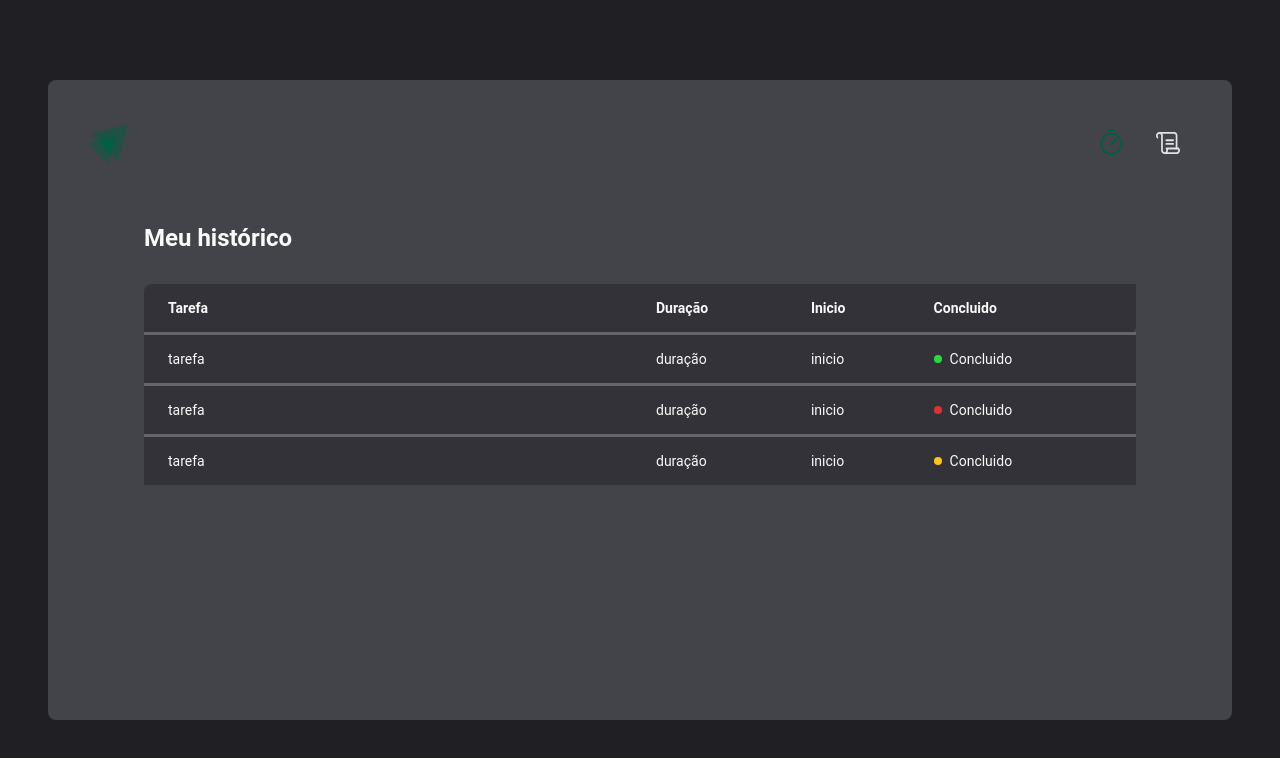
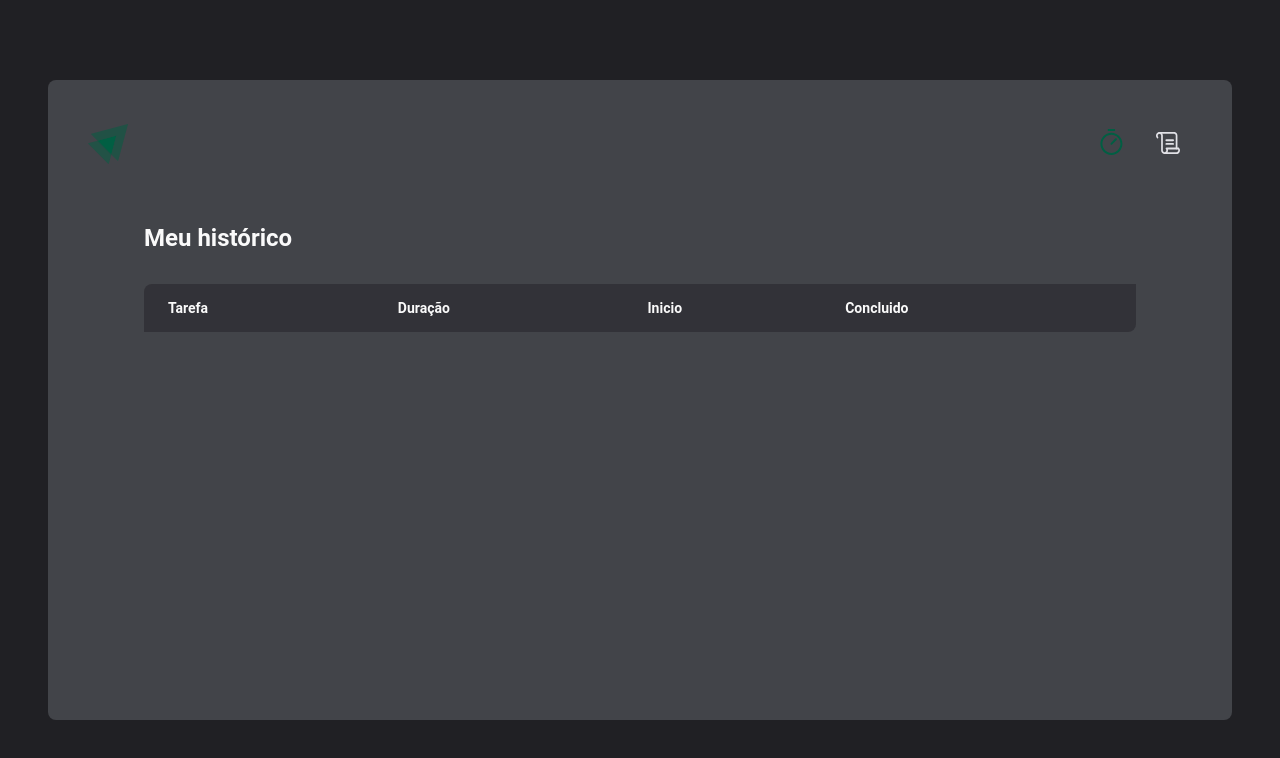
Before and after one commit to MathMendesReis/Pomodoro, a React (Vite) app in the folder vite-project/: page /hystory in a window 1280 px wide. Shown: the top 758 px of the page. Built offline with nearby package versions, Linux system fonts and the light colour scheme.

Commit message:
cronometro pronto e pagina de historico tambem ja esta funcionando

```diff
--- /dev/null
+++ b/vite-project/src/context/cyclesContext/cyclesContext.tsx
@@ -0,0 +1,55 @@
+import { ReactNode, createContext, useState } from "react";
+
+export interface Cycle {
+  id:string
+  task:string
+  minutsAmmout:number
+  startDate: Date
+  interruptDate?:Date
+  finishedDate?:Date
+
+}
+
+interface CyclesContextType {
+  activeCycle: Cycle | undefined
+  isActive: string | null
+  ammoutSeconds:number
+  setAmmoutSeconds: React.Dispatch<React.SetStateAction<number>>;
+  setCycles: React.Dispatch<React.SetStateAction<Cycle[]>>
+  setIsActive: React.Dispatch<React.SetStateAction<string | null>>;
+  minMinuts:number
+  cycles:Cycle[]
+
+
+}
+
+export const CyclesContext = createContext({} as CyclesContextType)
+
+interface CyclesContextProps {
+  children:ReactNode
+}
+export function CyclesContextProvider({ children }:CyclesContextProps) {
+    //states
+    const [cycles, setCycles] = useState<Cycle[]>([])
+    const [isActive, setIsActive] = useState<string | null>(null)
+    const [ammoutSeconds , setAmmoutSeconds] = useState<number>(0)
+    //state
+    const activeCycle = cycles.find((cycles)=> cycles.id === isActive)
+    const minMinuts:number = 1
+
+  return(
+    <CyclesContext.Provider value={{
+      activeCycle,
+      isActive,
+      ammoutSeconds,
+      setAmmoutSeconds,
+      setCycles,
+      setIsActive,
+      minMinuts,
+      cycles
+      }}>
+        {children}
+      </CyclesContext.Provider>
+
+  )
+}
--- a/vite-project/src/main.tsx
+++ b/vite-project/src/main.tsx
@@ -9,6 +9,7 @@ import {
 import useRouter from './router/useRouter.tsx'
 import { Provider as ReduxProvider } from 'react-redux'
 import { store } from './store/index.ts';
+import { CyclesContextProvider } from './context/cyclesContext/cyclesContext.tsx';
 
 
 const [router] = useRouter()
@@ -17,7 +18,9 @@ ReactDOM.createRoot(document.getElementById('root')!).render(
     <Theme>
       <ReduxProvider store={store}>
         <GlobalStyle/>
-        <RouterProvider router={router} />
+        <CyclesContextProvider >
+          <RouterProvider router={router} />
+        </CyclesContextProvider>
       </ReduxProvider>
     </Theme>
   </React.StrictMode>,
--- a/vite-project/src/pages/Hystory/index.tsx
+++ b/vite-project/src/pages/Hystory/index.tsx
@@ -1,9 +1,15 @@
+import { useContext } from "react";
 import { HystoryContainer, Status, TableContainer } from "./styled";
+import { CyclesContext } from "../../context/cyclesContext/cyclesContext";
+import {formatDistanceToNow} from 'date-fns'
+import ptBR from "date-fns/locale/pt-BR";
 
 export default function Hystory() {
+    const {cycles} = useContext(CyclesContext)
     return (
    <HystoryContainer>
     <h1>Meu histórico</h1>
+
     <TableContainer>
       <table>
         <thead>
@@ -15,24 +21,21 @@ export default function Hystory() {
           </tr>
         </thead>
         <tbody>
+          {cycles.map(cycle => (
           <tr>
-            <td>tarefa</td>
-            <td>duração</td>
-            <td>inicio</td>
-            <td><Status statusColor="green">Concluido</Status></td>
+            <td>{cycle.task}</td>
+            <td>{cycle.minutsAmmout} minutos</td>
+            <td>{formatDistanceToNow(cycle.startDate, {
+              addSuffix: true,
+              locale:ptBR
+            })}</td>
+            <td>
+            {cycle.finishedDate && <Status statuscolor="green" >concluido</Status>}
+            {cycle.interruptDate && <Status statuscolor="red" >interrompido</Status>}
+            {!cycle.finishedDate && !cycle.interruptDate  && <Status statuscolor="yellow" >em andamento</Status>}
+            </td>
           </tr>
-          <tr>
-            <td>tarefa</td>
-            <td>duração</td>
-            <td>inicio</td>
-            <td><Status statusColor="red">Concluido</Status></td>
-          </tr>
-          <tr>
-            <td>tarefa</td>
-            <td>duração</td>
-            <td>inicio</td>
-            <td><Status statusColor="yellow">Concluido</Status></td>
-          </tr>
+          ))}
         </tbody>
       </table>
     </TableContainer>
--- a/vite-project/src/pages/Hystory/styled.ts
+++ b/vite-project/src/pages/Hystory/styled.ts
@@ -66,7 +66,7 @@ export const TableContainer = styled.div`
 `;
 
 interface StatusProps{
-  statusColor:'yellow' | 'red' | 'green'
+  statuscolor:'yellow' | 'red' | 'green'
 }
 
 export const Status = styled.span<StatusProps>`
@@ -79,6 +79,6 @@ export const Status = styled.span<StatusProps>`
     width: 0.5rem;
     height: 0.5rem;
     border-radius: 9999px;
-    background-color: ${(props)=>props.theme.colors[props.statusColor]};
+    background-color: ${(props)=>props.theme.colors[props.statuscolor]};
   }
 `;
--- /dev/null
+++ b/vite-project/src/pages/Main/countDown/index.tsx
@@ -0,0 +1,61 @@
+import { useContext, useEffect, useState } from "react"
+import { CountDown, Separator } from "./styled"
+import { differenceInSeconds } from "date-fns"
+import { CyclesContext } from "../../../context/cyclesContext/cyclesContext"
+
+
+export default function CountDownComponent() {
+  const {activeCycle,isActive, ammoutSeconds, setAmmoutSeconds, setCycles, setIsActive} = useContext(CyclesContext)
+
+  const totalSeconds = activeCycle ? activeCycle.minutsAmmout * 60 : 0
+  const currentSeconds = activeCycle ? totalSeconds - ammoutSeconds : 0
+  const minutsAmmout = Math.floor(currentSeconds / 60)
+  const secondsAmmout = currentSeconds % 60
+  const minuts = String(minutsAmmout).padStart(2,'0')
+  const seconds = String(secondsAmmout).padStart(2,'0')
+
+  useEffect(()=>{
+    let interval: number;
+
+    if (isActive && activeCycle!== undefined ) {
+      interval = setInterval(()=>{
+        const secondsDifference = differenceInSeconds(new Date(),activeCycle.startDate)
+        //
+        if(secondsDifference > totalSeconds){
+          setCycles((state)=>
+          state.map((cycle) => {
+        if (cycle.id === isActive) {
+          return { ...cycle, finishedDate: new Date() };
+        } else {
+          return cycle;
+        }
+      }));
+      clearInterval(interval);
+      setIsActive(null)
+        }else{
+          setAmmoutSeconds(secondsDifference)
+        }
+      },1000)
+    }
+    return ()=>{
+      clearInterval(interval)
+      setAmmoutSeconds(0)
+    }
+  },[activeCycle])
+
+  useEffect(()=>{
+    if(isActive){
+    document.title = `${minuts}:${seconds}`
+    }
+  },[minuts, seconds, activeCycle])
+
+  return (
+  <CountDown>
+    <span>{minuts[0]}</span>
+    <span>{minuts[1]}</span>
+     <Separator>:</Separator>
+    <span>{seconds[0]}</span>
+    <span>{seconds[1]}</span>
+  </CountDown>
+  )
+}
--- /dev/null
+++ b/vite-project/src/pages/Main/countDown/styled.ts
@@ -0,0 +1,35 @@
+import styled from "styled-components";
+
+export const CountDown = styled.div`
+
+font-family: 'Roboto Mono', monospace;
+font-size: 10rem;
+line-height: 8rem;
+display: flex;
+gap: 1rem;
+span{
+  background-color: ${({theme})=>theme.colors.gray800};
+  padding: 2rem 1rem;
+  border-radius: 8px;
+}
+
+`
+export const Separator = styled.div`
+  padding: 2rem 0;
+  color: ${({theme})=>theme.colors.brand600};
+
+  width: 4rem;
+  overflow: hidden;
+  display: flex;
+  justify-content: center;
+`;
+
+
+
+
+
+
+
+
+
+;
--- a/vite-project/src/pages/Main/index.tsx
+++ b/vite-project/src/pages/Main/index.tsx
@@ -1,70 +1,37 @@
-import { CountDown, FormContainer, HomeContainer, MinutsInput, Separator, StopButton, StartCount, TaskInput } from "./styled"
+import {HomeContainer, StopButton, StartCount } from "./styled"
 import { Hand, Play } from "@phosphor-icons/react";
-import { useForm } from 'react-hook-form'
-import { zodResolver} from '@hookform/resolvers/zod'
+import { createContext, useContext, useState } from "react";
+import CountDownComponent from "./countDown";
+import NewCycleForm from "./newCycleForm";
 import  {z}  from 'zod'
-import { useEffect, useState } from "react";
-import { differenceInSeconds } from "date-fns";
+import { FormProvider, useForm } from "react-hook-form";
+import { zodResolver } from "@hookform/resolvers/zod";
+import { Cycle, CyclesContext } from "../../context/cyclesContext/cyclesContext";
 
 
+
+
+export default function Main() {
+  const {minMinuts, isActive, setIsActive,setCycles} = useContext(CyclesContext)
+
   const newTaskSchemma = z.object({
-  task:z.string().min(1, 'Informe a tarefa'),
-  minutsAmmout:z.number().min(5).max(60)
+    task:z.string().min(minMinuts, 'Informe a tarefa'),
+    minutsAmmout:z.number().min(1).max(60)
   })
 
-type newTask = z.infer<typeof newTaskSchemma>
-
-interface Cycle {
-  id:string
-  task:string
-  minutsAmmout:number
-  startDate: Date
-  interruptDate?:Date
-
-}
-
-export default function Main() {
-  const [cycles, setCycles] = useState<Cycle[]>([])
-  const [isActive, setIsActive] = useState<string | null>(null)
-  const [ammoutSeconds , setAmmoutSeconds] = useState(0)
-
-  const {register, handleSubmit, watch, reset} = useForm<newTask>({
-    resolver: zodResolver(newTaskSchemma),
+  const newCycleForm = useForm<newTask>({
+    resolver:zodResolver(newTaskSchemma),
     defaultValues:{
       task:'',
       minutsAmmout:0
     }
   })
-  const activeCycle = cycles.find((cycles)=> cycles.id === isActive)
-  const totalSeconds = activeCycle ? activeCycle.minutsAmmout * 60 : 0
-  const currentSeconds = activeCycle ? totalSeconds - ammoutSeconds : 0
-  const minutsAmmout = Math.floor(currentSeconds / 60)
-  const secondsAmmout = currentSeconds % 60
-  const minuts = String(minutsAmmout).padStart(2,'0')
-  const seconds = String(secondsAmmout).padStart(2,'0')
-  useEffect(()=>{
-    let interval: number;
-
-    if (isActive && activeCycle !== undefined) {
-      interval = setInterval(()=>{
-        setAmmoutSeconds(
-          differenceInSeconds(new Date(),activeCycle.startDate)
-        )
-      },1000)
-    }
-    return ()=>{
-      clearInterval(interval)
-      setAmmoutSeconds(0)
-    }
-  },[activeCycle])
-
-
-  useEffect(()=>{
-    if(isActive){
-    document.title = `${minuts}:${seconds}`
-    }
-  },[minuts, seconds, activeCycle])
-
+type newTask = z.infer<typeof newTaskSchemma>
+  const {handleSubmit, watch, reset} = newCycleForm
+  //variaveis auxiliares
+  const task = watch('task')
+  const isSubmitDisable = !task
+  //
 
   function handleNewSubmit(data:newTask) {
     const id = String(new Date().getTime())
@@ -79,11 +46,6 @@ export default function Main() {
     setIsActive(id)
     reset()
   }
-
-  const task = watch('task')
-  const isSubmitDisable = !task
-
-
   function handInterruptinCycle() {
 
     if (isActive !== null) {
@@ -100,47 +62,15 @@ export default function Main() {
     setIsActive(null);
 
   }
-
  return (
     <HomeContainer>
+        <FormProvider {...newCycleForm}>
           <form onSubmit={handleSubmit(handleNewSubmit)}>
-        <FormContainer>
-        <label htmlFor="task"> vou trabalhar em
-          <TaskInput
-            {...register('task')}
-            placeholder="Dê um nome para o seu projeto"
-            type="text"
-            list="tasks-sugestoes"
-            disabled={!!isActive}
-            id="task" />
-            <datalist
-            id="tasks-sugestoes"
-            >
-              <option value="projeto 1"></option>
-            </datalist>
-        </label>
-        <label
-          htmlFor="minutesAmmount"> durante
-          <MinutsInput
-          {...register('minutsAmmout', {valueAsNumber: true})}
-           type="number"
-           placeholder="00"
-           size={5}
-           max={60}
-           min={5}
-           disabled={!!isActive}
-           id="minutesAmmount" />
-        </label>
-        </FormContainer>
 
-        <span>minutes</span>
-        <CountDown>
-          <span>{minuts[0]}</span>
-          <span>{minuts[1]}</span>
-           <Separator>:</Separator>
-          <span>{seconds[0]}</span>
-          <span>{seconds[1]}</span>
-        </CountDown>
+            <NewCycleForm/>
+            <CountDownComponent
+
+            />
 
             {isActive?(
               <StopButton
@@ -159,6 +89,7 @@ export default function Main() {
             )
             }
         </form>
+      </FormProvider>
     </HomeContainer>
     )
 }
--- /dev/null
+++ b/vite-project/src/pages/Main/newCycleForm/index.tsx
@@ -0,0 +1,41 @@
+import { useFormContext } from 'react-hook-form'
+import { FormContainer, MinutsInput, TaskInput } from './styles'
+import { useContext } from 'react'
+import { CyclesContext } from '../../../context/cyclesContext/cyclesContext'
+
+
+
+export default function NewCycleForm() {
+  const {isActive, minMinuts} = useContext(CyclesContext)
+  const {register} = useFormContext()
+  return (
+    <FormContainer>
+    <label htmlFor="task"> vou trabalhar em
+      <TaskInput
+        {...register('task')}
+        placeholder="Dê um nome para o seu projeto"
+        type="text"
+        list="tasks-sugestoes"
+        disabled={!!isActive}
+        id="task" />
+        <datalist
+        id="tasks-sugestoes"
+        >
+          <option value="projeto 1"></option>
+        </datalist>
+    </label>
+    <label
+      htmlFor="minutesAmmount"> durante
+      <MinutsInput
+      {...register('minutsAmmout', {valueAsNumber: true})}
+       type="number"
+       placeholder="00"
+       size={5}
+       max={60}
+       min={minMinuts}
+       disabled={!!isActive}
+       id="minutesAmmount" />
+    </label>
+    </FormContainer>
+  )
+}
--- /dev/null
+++ b/vite-project/src/pages/Main/newCycleForm/styles.ts
@@ -0,0 +1,61 @@
+import styled from "styled-components";
+
+
+export const FormContainer = styled.div`
+width: 100%;
+display: flex;
+align-items: center;
+justify-content: center;
+gap: 0.5rem;
+font-size: 1.125rem;
+font-weight: bold;
+flex-wrap: wrap;
+
+label{
+  display: flex;
+  align-items: center;
+  gap: 0.5rem;
+}
+
+`;
+
+
+export const BaseInput = styled.input`
+display: flex;
+padding: 8px;
+justify-content: center;
+align-items: center;
+gap: 8px;
+background-color: ${({theme})=>theme.colors.gray800};
+border: none;
+border-bottom: 2px solid ${({theme})=>theme.colors.gray100};
+color: ${({theme})=>theme.colors.gray100};
+
+&::placeholder{
+  color: ${({theme})=>theme.colors.gray500};
+  font-size: 0.9rem;
+}
+
+&:focus{
+  box-shadow: none;
+  border-color: ${({theme})=>theme.colors.brand300};
+  outline: none;
+
+}
+
+`;
+
+
+
+
+export const TaskInput = styled(BaseInput)`
+  flex:1;
+  &::-webkit-calendar-picker-indicator{
+    display: none !important;
+  }
+`;
+
+export const MinutsInput = styled(BaseInput)`
+  width: 4rem;
+
+`;
```
Also changed, not shown: vite-project/src/pages/Main/styled.ts (+0 -74 lines). Lines whose indentation alone changed are shown as unchanged.
